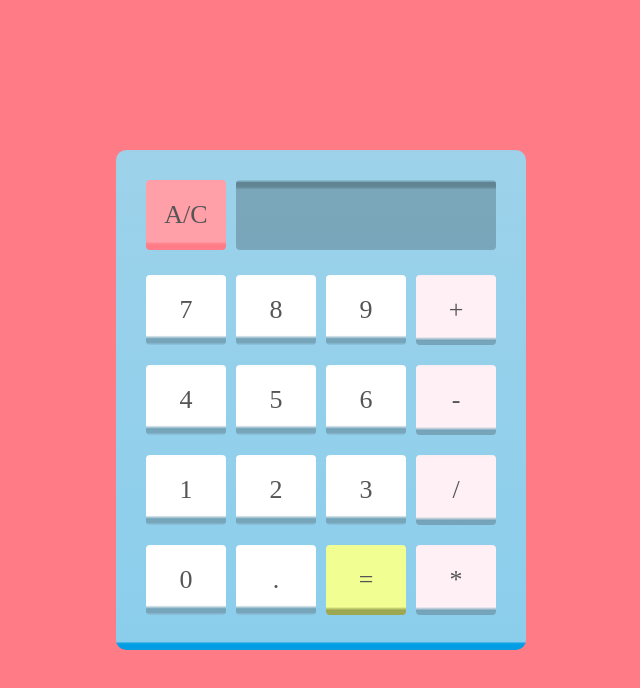
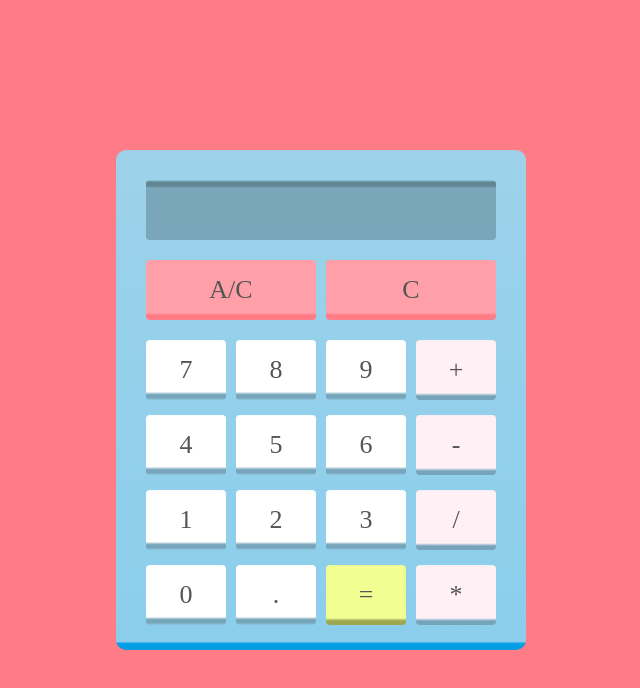
Before and after one commit to menglaoda/jisuanqi, a plain HTML site: page index.html in a window 1280 px wide. Shown: the whole page, without its empty margins (319-959 px from the left). Drawn offline with Linux system fonts and the light colour scheme.

Commit message:
增加按键C

```diff
--- a/index.html
+++ b/index.html
@@ -30,55 +30,58 @@
         	border-radius: 10px;
         	color: #555;
         }
-        #main div:nth-child(n+3){
+        #main div:nth-child(n+4){
         	width: 80px;
-        	height: 70px;
+        	height: 60px;
         	float: left;
         	background: url(img/d.png) repeat-x;
-        	background-size: 4px 70px;
+        	background-size: 4px 60px;
         	margin-left: 10px;
-        	margin-top: 20px;
+        	margin-top: 15px;
         	text-align: center;
-        	line-height: 70px;
+        	line-height: 60px;
         	position: relative;
         	left: 20px;
-        	top: 105px;
+        	top: 175px;
         	border-radius: 4px;
         }
-        #main .c6{
-        	width: 80px;
-        	height: 70px;
+        #main .c6,#main .c2{
+        	width: 170px;
+        	height: 60px;
         	background: url(img/b.png) repeat-x;
-        	background-size: 5px 70px;
+        	background-size: 5px 60px;
         	position: absolute;
-        	top: 30px;
+        	top: 110px;
         	left: 30px;
         	text-align: center;
-        	line-height: 70px;
+        	line-height: 60px;
         	border-radius: 4px;
         }
+        #main .c2{
+        	left: 210px;
+        }
         #run{
-        	width: 260px;
-        	height: 70px;
+        	width: 350px;
+        	height: 60px;
         	font-size: 20px;
         	padding-top: 10px;
         	padding-left: 10px;
         	background: url(img/c.png) repeat-x;
-        	background-size: 5px 70px;
+        	background-size: 5px 60px;
         	position: absolute;
         	top:30px ;
-        	left: 120px;
+        	left: 30px;
         	border-radius: 4px;
         	word-wrap:break-word;
         	overflow: hidden;
         }
         #main .c5{
         	background: url(img/f.png) repeat-x !important;
-        	background-size: 5px 70px !important;
+        	background-size: 5px 60px !important;
         }
         #main .c4{
         	background: url(img/e.png) repeat-x !important;
-        	background-size: 5px 70px !important;
+        	background-size: 5px 60px !important;
         }
 	</style>
 	<script>
@@ -105,6 +108,7 @@
     <div id="main">
         <div id="run"></div>
         <div class="c3 c6">A/C</div>
+        <div class="c3 c2">C</div>
         <div class="c3">7</div>
         <div class="c3">8</div>
         <div class="c3">9</div>
```
